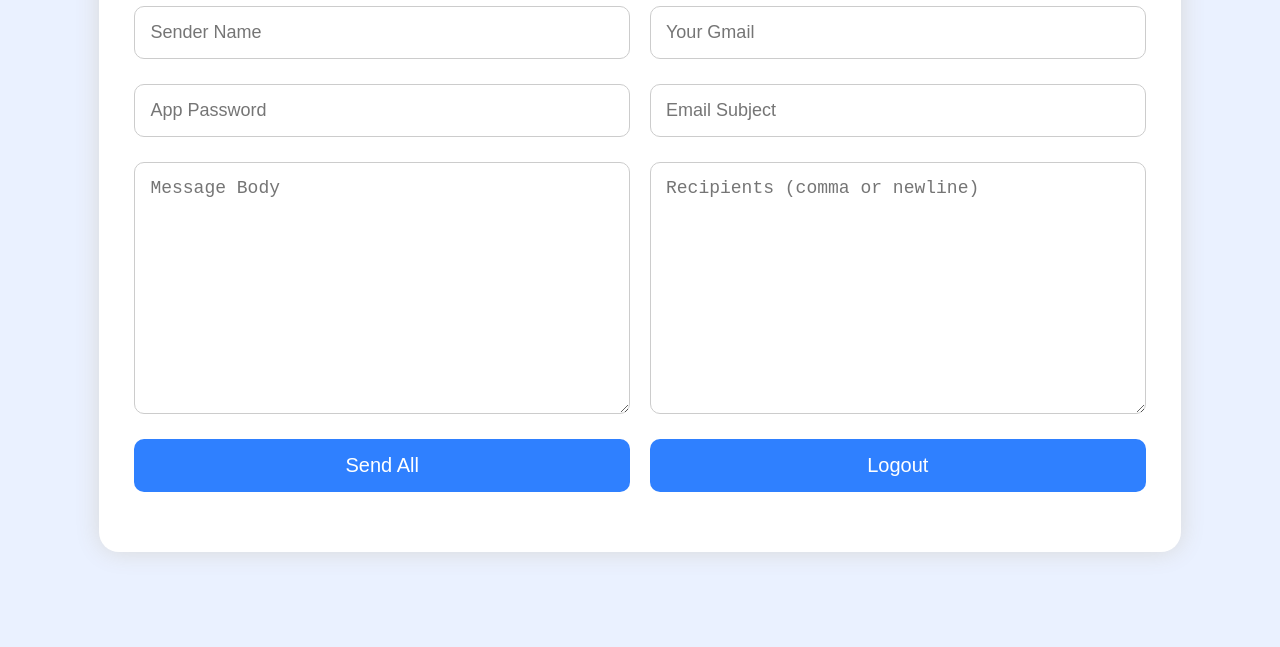
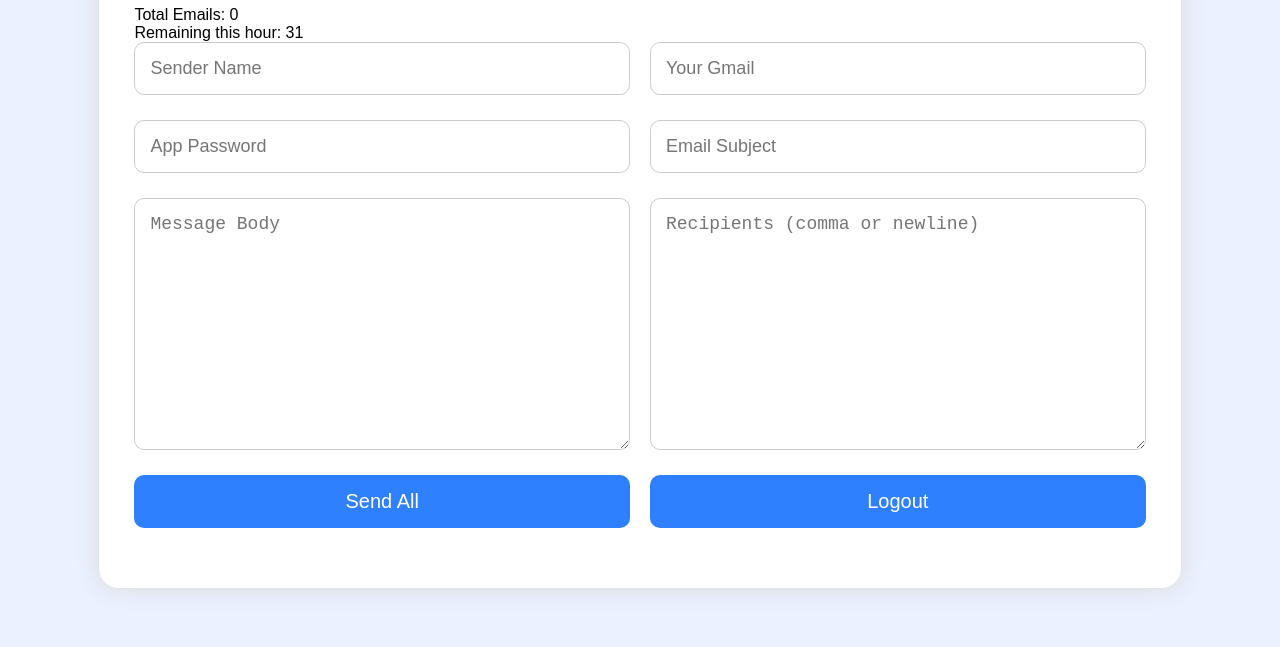
Before and after one commit to yatendra-jpg/1-Yatendra_lodhi, a website: page public/launcher.html in a window 1280 px wide. Shown: the part 153-800 px from the top of the page. Drawn offline with Linux system fonts and the light colour scheme.

Commit message:
Update launcher.html

```diff
--- a/public/launcher.html
+++ b/public/launcher.html
@@ -8,11 +8,18 @@
 
 <body>
 
+    <!-- POPUP -->
     <div id="popup"></div>
 
     <div class="main-box">
 
         <h1 class="logo-title">📧 Fast Mail Launcher</h1>
+
+        <!-- COUNTER -->
+        <div class="counter-box">
+            Total Emails: <span id="totalCount">0</span><br>
+            Remaining this hour: <span id="remainCount">31</span>
+        </div>
 
         <div class="row">
             <input id="sender" placeholder="Sender Name">
```
